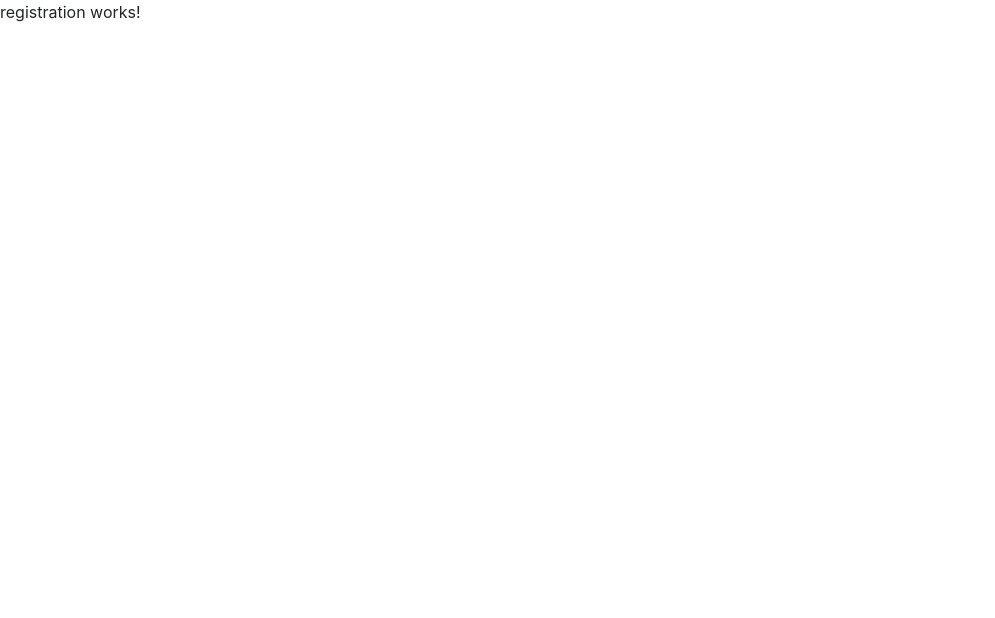
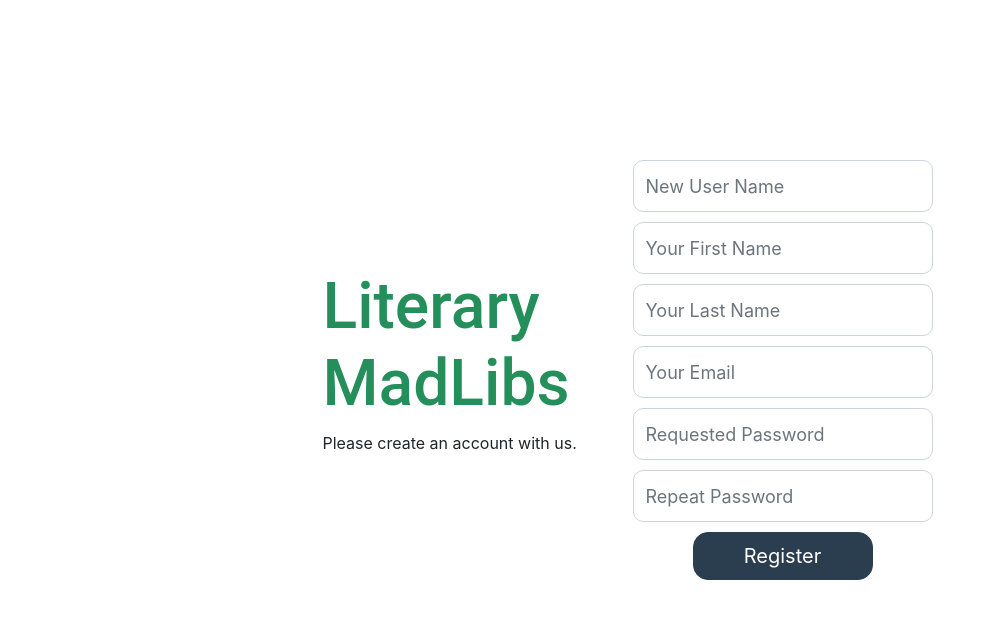
Before and after one commit to khake96/MadLibsProject2FrontEnd, an Angular app: page /registration in a window 1280 px wide. Shown: the top 618 px of the page, without its empty margins (0-995 px from the left). Built offline with nearby package versions, Linux system fonts and the light colour scheme.

Commit message:
generic registration page

```diff
--- a/src/app/components/registration/registration.component.css
+++ b/src/app/components/registration/registration.component.css
@@ -0,0 +1,68 @@
+#registrationRow {
+    justify-content: center;
+    align-items: center;
+    padding: 100px 0;
+}
+
+#registrationDescription {
+    align-items: center;
+}
+
+.my-form-control {
+    padding-top: 25px;
+    padding-bottom: 25px;
+    font-size: 18px;
+    border-radius: 10px;
+}
+
+#registrationForm {
+    padding: 60px 40px;
+    background-color: #ffffff54;
+    border-radius: 10px;
+}
+
+.form-group {
+    margin-bottom: 10px;
+}
+
+#RegistrationButton {
+    display: block;
+    width: 100%;
+    margin-bottom: 15px;
+    margin-top: 10px;
+    border-radius: 15px;
+}
+
+#registrationButton {
+    background-color: #2b3e50;
+    border-color: #2b3e50;
+    display: block;
+    width: 60%;
+    margin-top: 20px;
+    text-align: center;
+    align-items: center;
+    justify-content: center;
+    margin: auto;
+    border-radius: 15px;
+}
+
+#registrationButton:hover {
+    background-color: #1e2b38;
+    border-color: #1e2b38;
+}
+
+#RegistrationDescription {
+    margin-right: 40px;
+}
+
+#registrationDescription h5{
+    color: #248f5a;
+    font-size: 4rem;
+    font-family: 'Roboto';
+}
+
+#loginContainer {
+    background-image: url('../../../assets/images/loginBackground.jpg');
+    background-size: cover;
+    height: 100vh;
+}
--- a/src/app/components/registration/registration.component.html
+++ b/src/app/components/registration/registration.component.html
@@ -1 +1,46 @@
-<p>registration works!</p>
+<div id="registrationContainer">
+    <div class="container">
+        <div id="registrationRow" class="row">
+            <div id="registrationDescription" class="col-3">
+                <h5>Literary MadLibs</h5>
+                <p>Please create an account with us.
+                </p>
+            </div>
+            <div id="registrationForm" class="col-4">
+                <form>
+                    <fieldset>
+                        <div class="form-group">
+                            <input type="text" class="form-control my-form-control" id="newInputName"
+                                placeholder="New User Name" [(ngModel)]='registrationField' [ngModelOptions]="{standalone: true}" >
+                        </div>
+                        <div class="form-group">
+                            <input type="text" class="form-control my-form-control" id="inputFirstName"
+                                placeholder="Your First Name" [(ngModel)]='firstNameField'[ngModelOptions]="{standalone: true}" >
+                        </div>
+                        <div class="form-group">
+                            <input type="text" class="form-control my-form-control" id="inputLastName"
+                                placeholder="Your Last Name" [(ngModel)]='lastNameField'[ngModelOptions]="{standalone: true}" >
+                        </div>
+                        <div class="form-group">
+                            <input type="text" class="form-control my-form-control" id="inputEmail"
+                                placeholder="Your Email" [(ngModel)]='emailField'[ngModelOptions]="{standalone: true}" >
+                        </div>
+                        <div class="form-group">
+                            <input type="password" class="form-control my-form-control" id="inputPassword1"
+                                placeholder="Requested Password" [(ngModel)]='password1Field'[ngModelOptions]="{standalone: true}" >
+                        </div>
+                        <div class="form-group">
+                            <input type="password" class="form-control my-form-control" id="inputPassword2"
+                                placeholder="Repeat Password" [(ngModel)]='password2Field'[ngModelOptions]="{standalone: true}" >
+                        </div>
+                        <div class="row">
+                            <div class="col-12">
+                                <button id="registrationButton" type="button" class="btn btn-primary btn-lg" (click)='checkRegistration()'>Register</button>
+                            </div>
+                        </div>
+                    </fieldset>
+                </form>
+            </div>
+        </div>
+    </div>
+</div>
--- a/src/app/components/registration/registration.component.ts
+++ b/src/app/components/registration/registration.component.ts
@@ -1,4 +1,6 @@
+
 import { Component, OnInit } from '@angular/core';
+import { RegistrationService } from 'src/app/services/registration.service';
 
 @Component({
   selector: 'app-registration',
@@ -7,9 +9,32 @@ import { Component, OnInit } from '@angular/core';
 })
 export class RegistrationComponent implements OnInit {
 
-  constructor() { }
+  public registrationField:string = '';
+  public firstNameField:string = '';
+  public lastNameField:string = '';
+  public emailField:string = '';
+  public password1Field:string = '';
+  public password2Field:string = '';
+  public result:string = '';
+
+  constructor(private rs:RegistrationService) { }
 
   ngOnInit(): void {
   }
 
+  checkRegistration():void {
+    this.rs.checkRegistrationBE(this.registrationField, this.firstNameField,
+                                this.lastNameField,  this.emailField,
+                                this.password1Field, this.password2Field ).subscribe (
+      (data:string) =>{
+        this.result = data;
+        console.log(this.result);
+      },
+      ()=>{
+        this.result="";
+        console.log("Something went wrong with creating an account.");
+      }
+    )
+  }
+
 }
--- /dev/null
+++ b/src/app/services/registration.service.ts
@@ -0,0 +1,18 @@
+import { Injectable } from '@angular/core';
+import { HttpClient } from '@angular/common/http';
+import { Observable } from 'rxjs';
+
+
+@Injectable({
+  providedIn: 'root'
+})
+export class RegistrationService {
+
+  constructor(private http:HttpClient) { }
+
+  checkRegistrationBE(reg:string, fname:string, lname:string, email:string, pass1:string, pass2:string ) {
+    console.log(reg, fname, lname, email, pass1, pass2);
+    return this.http.post<any>("", {userName:reg, firstName:fname, lastName:lname,
+                                    email:email,  password1:pass1,  password2:pass2}) as Observable<string>;
+  }
+}
```
